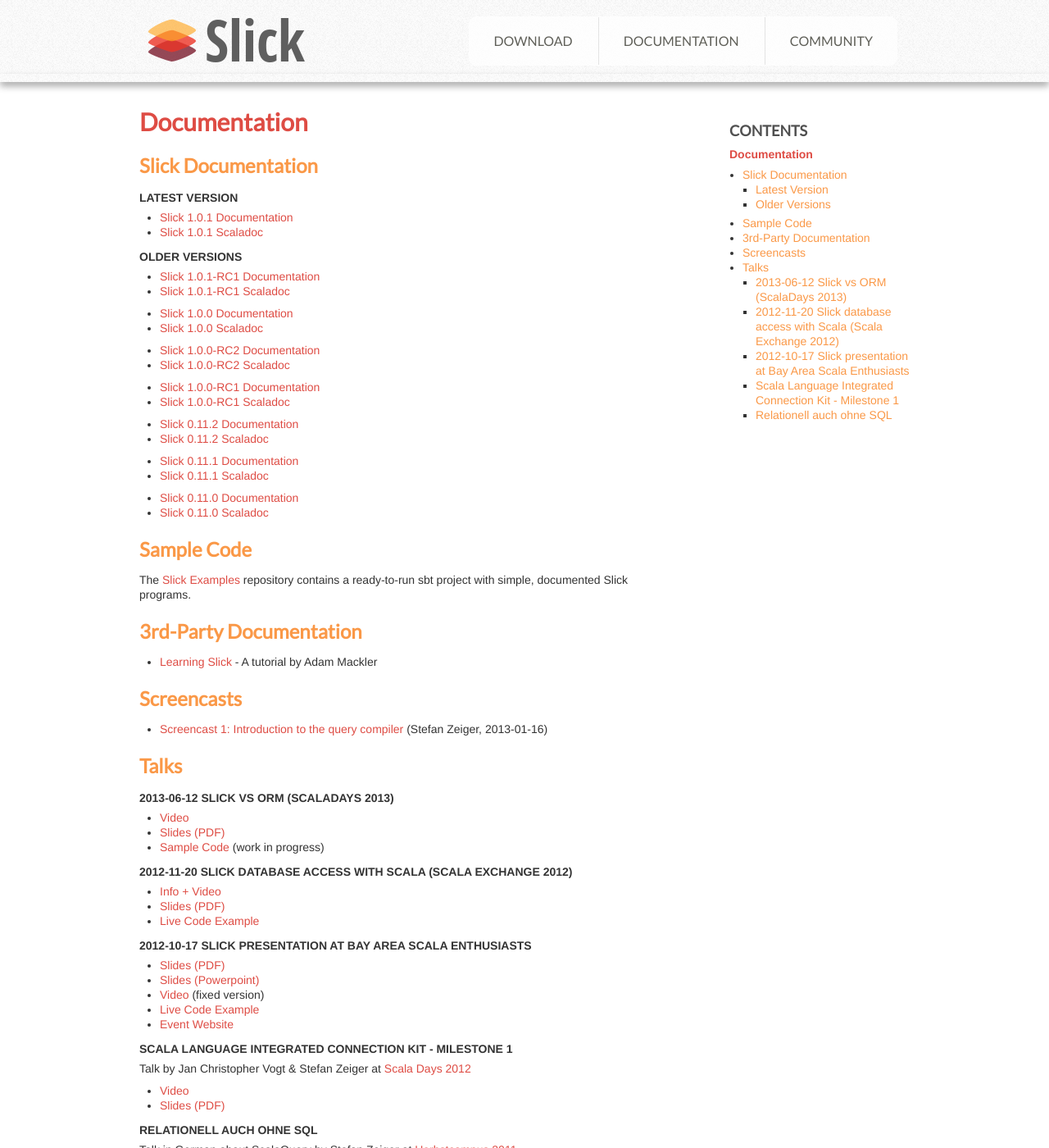
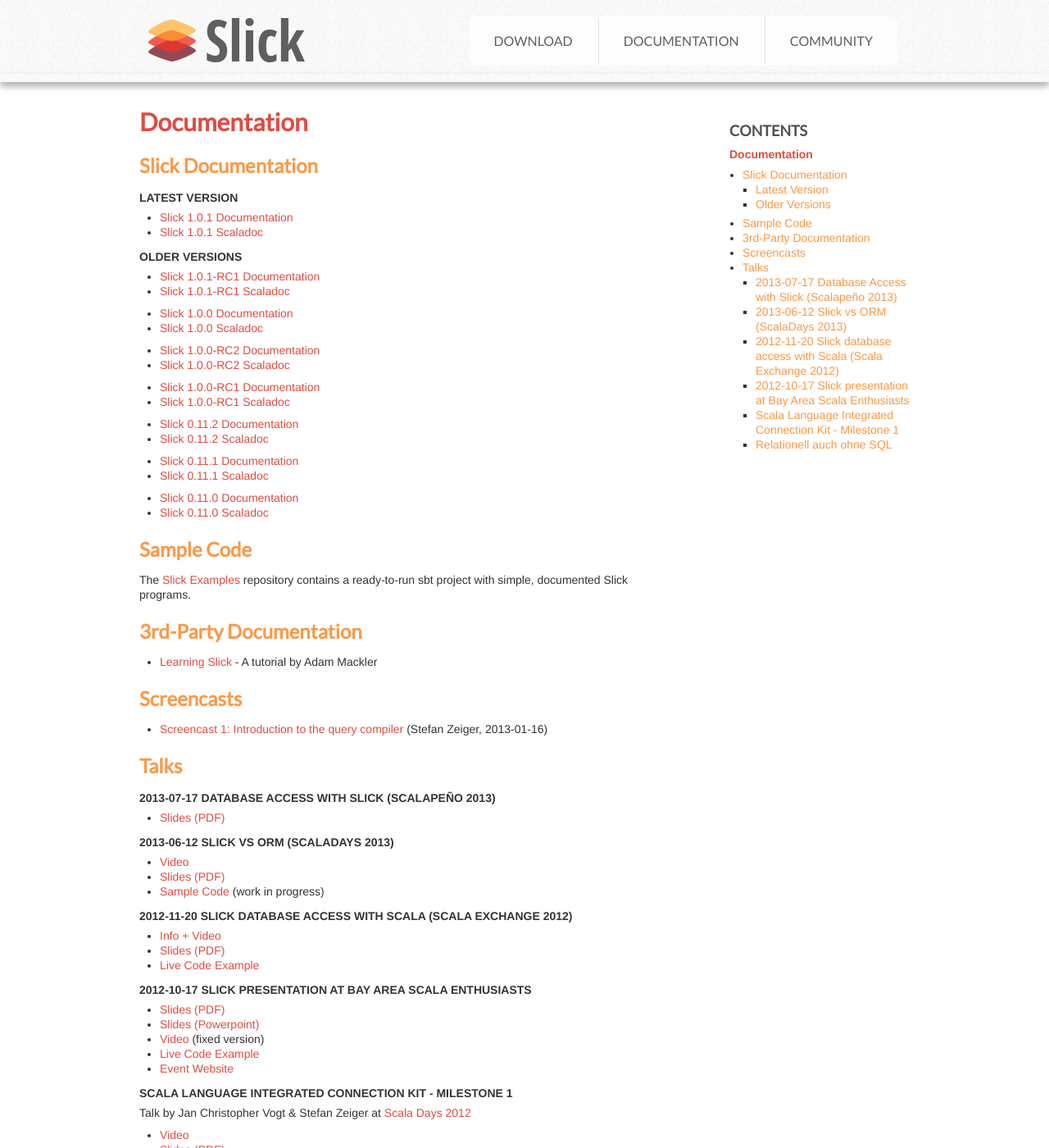
Before and after one commit to slick/slick.github.com, a Jekyll site: the page built from docs/index.md, in a window 1280 px wide and 1400 px high. Shown: the whole window at 82% size. Built offline with Jekyll 4.4.1, drawn with Linux system fonts in a browser that asks for light colours.

Commit message:
Add Scalapeno 2013 slides

```diff
--- a/docs/index.md
+++ b/docs/index.md
@@ -50,6 +50,10 @@
 
 ## Talks
 
+#### 2013-07-17 Database Access with Slick (Scalapeño 2013)
+
+* [Slides (PDF)](/talks/scalapeno2013/slick_scalapeno2013.pdf)
+
 #### 2013-06-12 Slick vs ORM (ScalaDays 2013)
 
 * [Video](http://parleys.com/play/51c2e20de4b0d38b54f46243/)
```
Also changed, not shown: 1 other file.
